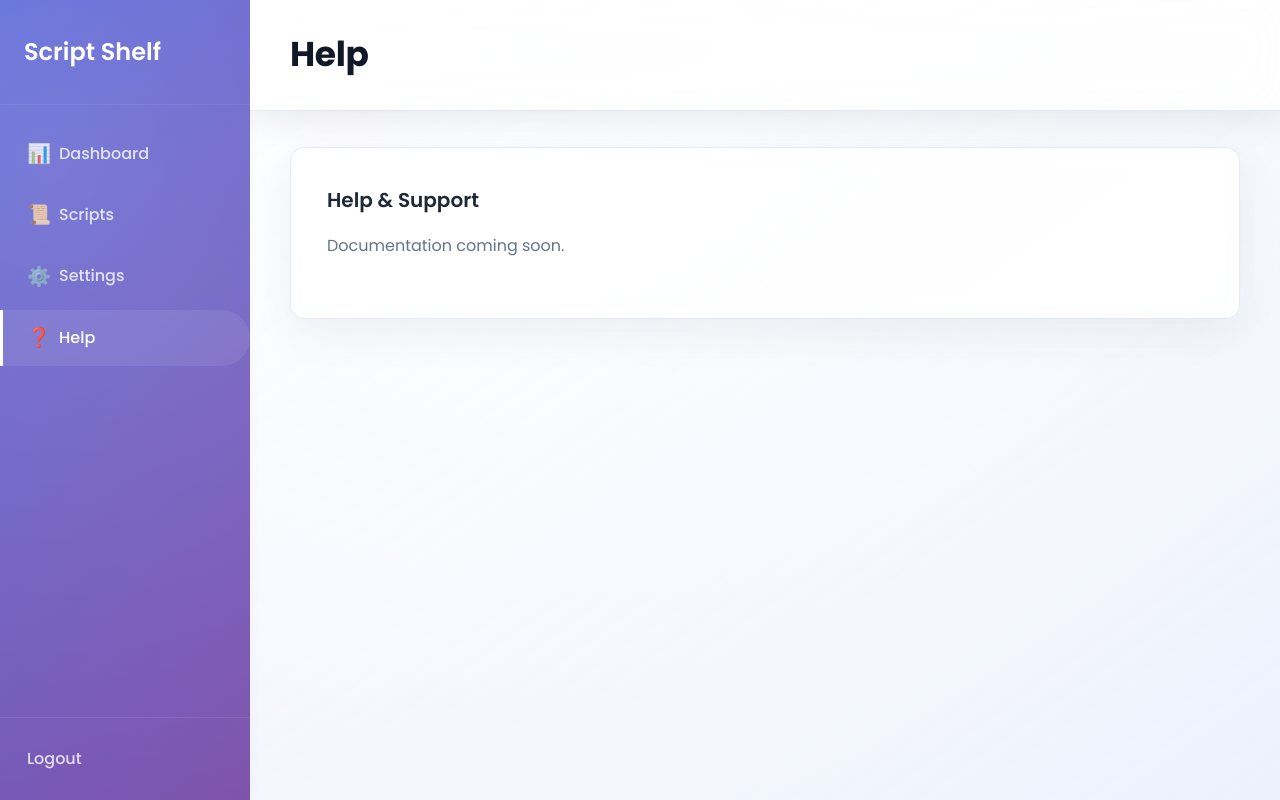
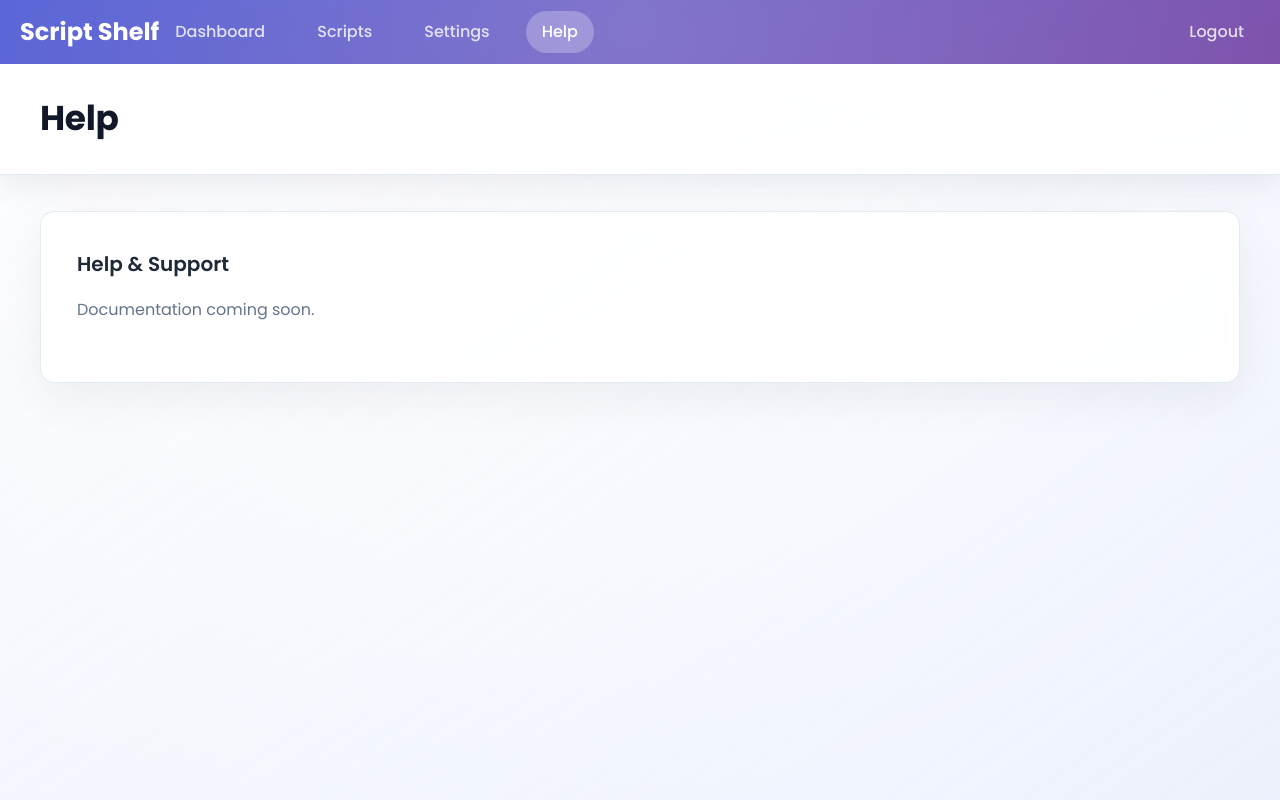
Before and after one commit to AshwinJ127/script-shelf, a React (Vite) app in the folder client/: page /help in a window 1280 px wide. Built offline with nearby package versions, Linux system fonts and the light colour scheme; no server answers; sample sign-in values are in the browser's storage.

Commit message:
moved sidebar to the top

```diff
--- a/client/src/App.css
+++ b/client/src/App.css
@@ -71,12 +71,15 @@ body {
 }
 
 .sidebar {
-  width: 250px;
+  width: 100%;
+  height: 64px;
   background: var(--sidebar-bg);
   color: var(--sidebar-color);
   display: flex;
-  flex-direction: column;
-  box-shadow: 2px 0 10px rgba(0, 0, 0, 0.1);
+  flex-direction: row;
+  align-items: center;
+  padding: 0 1.25rem;
+  box-shadow: 0 2px 10px rgba(0, 0, 0, 0.1);
   flex-shrink: 0;
   position: relative;
   overflow: hidden;
@@ -86,13 +89,13 @@ body {
   content: '';
   position: absolute;
   inset: 0;
-  background: radial-gradient(circle at 20% 20%, rgba(255, 255, 255, 0.15), transparent);
+  background: radial-gradient(circle at 50% 50%, rgba(255, 255, 255, 0.15), transparent);
   pointer-events: none;
 }
 
 .sidebar-header {
-  padding: 2rem 1.5rem;
-  border-bottom: 1px solid var(--sidebar-hover-bg);
+  padding: 0 1rem;
+  border-bottom: none;
 }
 
 .sidebar-header h2 {
@@ -107,35 +110,46 @@ body {
 }
 
 .sidebar-nav ul {
+  display: flex;
+  flex-direction: row;
+  gap: 1.25rem;
+  align-items: center;
   list-style: none;
+  margin: 0;
+  padding: 0;
 }
 
 .sidebar-nav li {
-  margin: 0.35rem 0;
+  margin: 0;
 }
 
 .nav-item {
   display: flex;
   align-items: center;
-  padding: 0.75rem 1.5rem;
+  padding: 0.5rem 1rem;
   color: rgba(255, 255, 255, 0.8);
   text-decoration: none;
   transition: all var(--transition-medium);
-  border-left: 3px solid transparent;
-  border-radius: 0 999px 999px 0;
+  border-left: none;
+  border-radius: 999px;
 }
 
 .nav-item:hover {
-  background-color: var(--sidebar-hover-bg);
-  color: var(--sidebar-color);
-  border-left-color: var(--sidebar-active-border);
+  background: rgba(255, 255, 255, 0.25);
+  color: white;
+  font-weight: 600;
+  border-left: none;
+  border-radius: 999px;
+  padding: 0.5rem 1rem;
 }
 
 .nav-item.active {
-  background-color: var(--sidebar-hover-bg);
-  color: var(--sidebar-color);
+  background: rgba(255, 255, 255, 0.25);
+  color: white;
   font-weight: 600;
-  border-left-color: var(--sidebar-color);
+  border-left: none;
+  border-radius: 999px;
+  padding: 0.5rem 1rem;
 }
 
 .nav-icon {
@@ -150,8 +164,9 @@ body {
 }
 
 .sidebar-footer {
-  padding: 1rem 0;
-  border-top: 1px solid var(--sidebar-hover-bg);
+  margin-left: auto;
+  padding: 0;
+  border-top: none;
 }
 
 .main-content {
--- a/client/src/components/MainLayout.jsx
+++ b/client/src/components/MainLayout.jsx
@@ -50,7 +50,7 @@ function MainLayout({ onLogout }) {
   return (
     <div
       className={`app-layout ${theme}-theme`}
-      style={{ display: 'flex', flexDirection: 'row', height: '100vh', width: '100vw' }}
+      style={{ display: 'flex', flexDirection: 'column', height: '100vh', width: '100vw' }}
     >
 
       <Sidebar
--- a/client/src/components/Sidebar.jsx
+++ b/client/src/components/Sidebar.jsx
@@ -5,15 +5,15 @@ function Sidebar({ onLogout }) {
   const location = useLocation();
 
   const menuItems = [
-    { id: 'dashboard', label: 'Dashboard', icon: '📊', path: '/' },
-    { id: 'scripts', label: 'Scripts', icon: '📜', path: '/scripts' },
-    { id: 'settings', label: 'Settings', icon: '⚙️', path: '/settings' },
-    { id: 'help', label: 'Help', icon: '❓', path: '/help' }
+    { id: 'dashboard', label: 'Dashboard', path: '/' },
+    { id: 'scripts', label: 'Scripts', path: '/scripts' },
+    { id: 'settings', label: 'Settings', path: '/settings' },
+    { id: 'help', label: 'Help', path: '/help' }
   ];
 
   return (
-    <div className="sidebar">
-      <div className="sidebar-header">
+    <div className="sidebar top-nav">
+      <div className="sidebar-left">
         <h2>Script Shelf</h2>
       </div>
       <nav className="sidebar-nav">
@@ -24,7 +24,6 @@ function Sidebar({ onLogout }) {
                 to={item.path}
                 className={`nav-item ${location.pathname === item.path ? 'active' : ''}`}
               >
-                <span className="nav-icon">{item.icon}</span>
                 <span className="nav-label">{item.label}</span>
               </Link>
             </li>
@@ -32,7 +31,7 @@ function Sidebar({ onLogout }) {
         </ul>
       </nav>
 
-      <div className="sidebar-footer">
+      <div className="sidebar-right">
         <a href="#" onClick={(e) => { e.preventDefault(); onLogout(); }} className="nav-item">
           <span className="nav-label">Logout</span>
         </a>
```
